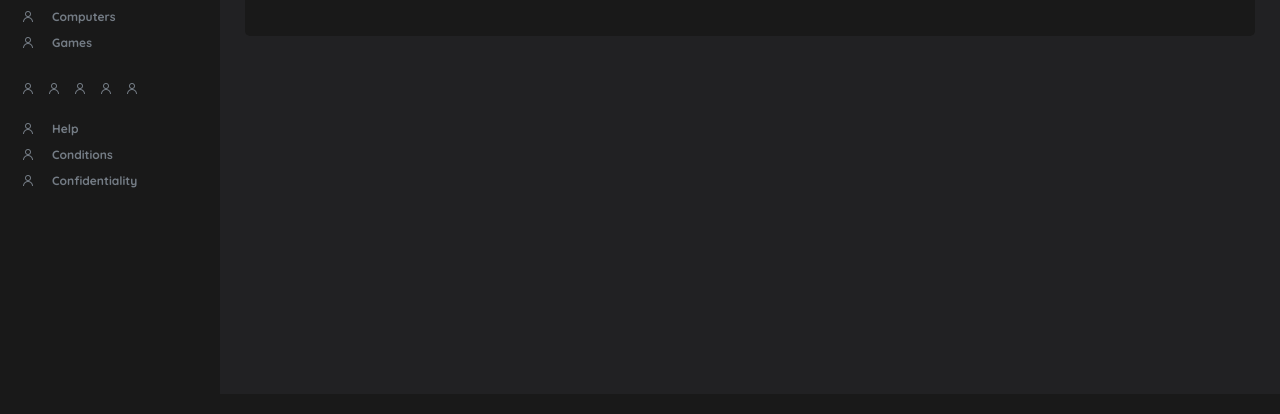
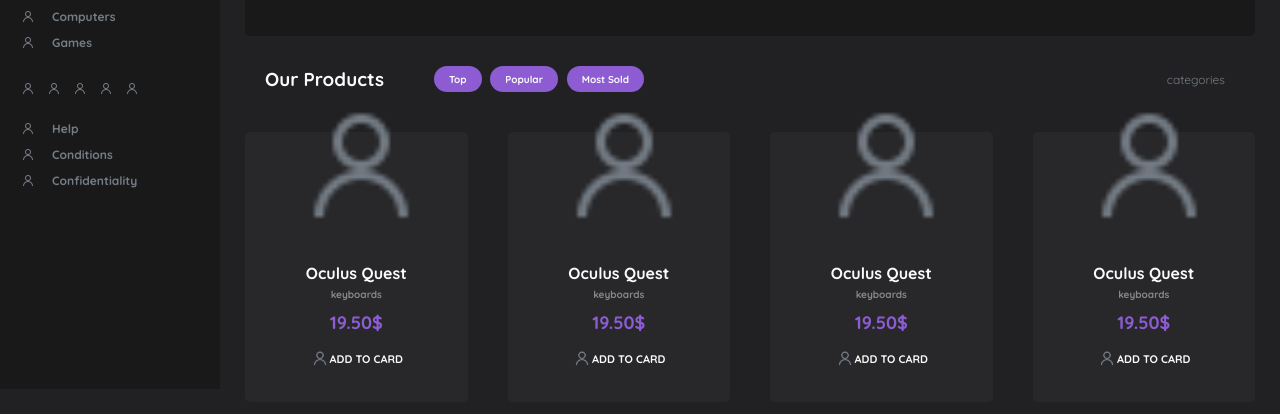
Before and after one commit to mohamed7372/Good-Game-Store, a React (Create React App) app: page / in a window 1280 px wide. Shown: the part 371-785 px from the top of the page. Built offline with nearby package versions, Linux system fonts and the light colour scheme; data requests are answered from the project's data file.

Commit message:
custom card prod

```diff
--- a/src/App.jsx
+++ b/src/App.jsx
@@ -15,7 +15,7 @@
         <article>
           <Home/>
         </article>
-        <Footer />
+        {/* <Footer /> */}
       </main>
     </div>
   );
--- a/src/components/button/Button.jsx
+++ b/src/components/button/Button.jsx
@@ -1,6 +1,10 @@
 import './Button.css';
 
-const Button = ({ title, img, fontSize, imgSize }) => {
+const Button = ({ title, img, fontSize, imgSize, heightBtn }) => {
+
+    const style_button = {
+        height: heightBtn ? heightBtn : 'fit-content'
+    }
 
     const style_span = {
         fontSize: fontSize,
@@ -11,7 +15,7 @@
     }
 
     return (
-        <button className='button'>
+        <button className='button' style={style_button}>
             <span style={style_span}>{title}</span>
             {img &&
                 <img src={process.env.PUBLIC_URL + `/assets/icons/${img}`}
--- /dev/null
+++ b/src/components/card/Card.css
@@ -0,0 +1,61 @@
+.card {
+    height: 270px;
+    margin-top: 40px;
+    background-color: #28282a;
+    border-radius: 5px;
+    padding: 30px 0;
+    display: flex;
+    flex-direction: column;
+    justify-content: flex-end;
+    align-items: center;
+    position: relative;
+    cursor: pointer;
+    border: 3px solid #28282a;
+}
+
+.card:hover {
+    border: 3px solid var(--gray-color);
+}
+
+.card>img {
+    position: absolute;
+    left: calc(50% - 70px);
+    top: -40px;
+    width: 150px;
+}
+
+.card>h4 {
+    font-weight: 900;
+    margin: 5px 0;
+    text-transform: capitalize;
+}
+
+.card>p:first-of-type {
+    font-size: 10px;
+    font-weight: bold;
+    color: #888;
+}
+
+.card>p:last-of-type {
+    font-size: 18px;
+    font-weight: 900;
+    color: var(--main-color);
+    margin: 10px 0 15px;
+}
+
+.card .btn {
+    display: flex;
+    justify-content: center;
+    align-items: center;
+}
+
+.card .btn>img {
+    width: 20px;
+    height: 20px;
+}
+
+.card .btn>span {
+    font-size: 11px;
+    text-transform: uppercase;
+    font-weight: 900;
+}
--- /dev/null
+++ b/src/components/card/Card.jsx
@@ -0,0 +1,18 @@
+import './Card.css';
+
+const Card = ({prod}) => {
+    return (
+        <div className="card">
+            <img src={process.env.PUBLIC_URL + `/assets/icons/profile-ic.png`} />
+            <h4>{prod.name}</h4>
+            <p>{prod.category}</p>
+            <p>{prod.price}$</p>
+            <div className="btn">
+                <img src={process.env.PUBLIC_URL + `/assets/icons/profile-ic.png`} />
+                <span>add to card</span>
+            </div>
+        </div>
+    );
+}
+
+export default Card;
--- /dev/null
+++ b/src/components/card/CardList.css
@@ -0,0 +1,5 @@
+.card-list {
+    display: grid;
+    grid-template-columns: repeat(4, auto);
+    gap: 10px 40px;
+}
--- /dev/null
+++ b/src/components/card/CardList.jsx
@@ -0,0 +1,26 @@
+import Card from "./Card";
+import './CardList.css';
+
+const CardList = () => {
+
+    const prod = {
+        name: 'oculus quest',
+        category: 'keyboards',
+        price: '19.50'
+    };
+
+    return (
+        <div className="card-list">
+            <Card prod={prod}/>
+            <Card prod={prod}/>
+            <Card prod={prod}/>
+            <Card prod={prod}/>
+            <Card prod={prod}/>
+            <Card prod={prod}/>
+            <Card prod={prod}/>
+            <Card prod={prod}/>
+        </div>
+    );
+}
+
+export default CardList;
--- /dev/null
+++ b/src/components/fillter/Fillter.css
@@ -0,0 +1,31 @@
+.fillter {
+    display: flex;
+    align-items: center;
+    justify-content: space-between;
+    margin-top: 30px;
+    padding: 0 20px;
+}
+
+.fillter>div {
+    display: flex;
+    align-items: center;
+    justify-content: space-between;
+}
+
+.fillter > div > h3 {
+    text-transform: capitalize;
+    margin-right: 50px;
+}
+
+.fillter .buttons {
+    display: flex;
+    justify-content: space-between;
+    align-items: center;
+    width: 210px;
+}
+
+.fillter > p {
+    font-size: 12px;
+    color: var(--second-color);
+    margin-right: 10px;
+}
--- /dev/null
+++ b/src/components/fillter/Fillter.jsx
@@ -0,0 +1,22 @@
+import Button from '../button/Button';
+import './Fillter.css';
+
+const Fillter = ({ title, caption, showBtn}) => {
+    return (
+        <div className="fillter">
+            <div>
+                <h3>{title}</h3>
+                {showBtn && (
+                    <div className="buttons">
+                        <Button title='Top' fontSize='10px' heightBtn='26px'/>
+                        <Button title='Popular' fontSize='10px' heightBtn='26px'/>
+                        <Button title='Most Sold' fontSize='10px' heightBtn='26px'/>
+                    </div>
+                )}
+            </div>
+            <p>{caption}</p>
+        </div>
+    );
+}
+
+export default Fillter;
--- a/src/hooks/useFetch.jsx
+++ b/src/hooks/useFetch.jsx
@@ -1,4 +1,6 @@
 import { useEffect, useState } from "react";
+
+// npx json-server --watch data/db.json --port 8000
 
 const useFetch = (url) => {
 
--- a/src/index.css
+++ b/src/index.css
@@ -5,6 +5,7 @@
   --second-color: #747c85;
   --dark-color: #191919;
   --light-dark-color: #212123;
+  --gray-color: #38383a;
   --light-color: #fbfbfb;
 }
 
--- a/src/pages/home/Home.jsx
+++ b/src/pages/home/Home.jsx
@@ -1,10 +1,20 @@
 import Announce from '../../components/announce/Announce';
+import Fillter from '../../components/fillter/Fillter';
+import CardList from '../../components/card/CardList';
 import './Home.css';
 
 const Home = () => {
+
+
+
     return (
         <div className="home">
             <Announce />
+            <Fillter title='our products' caption='categories' showBtn={true}/>
+            <CardList />
+
+            <Fillter title='our products' caption='categories'/>
+            <Fillter title='our games' caption='games' showBtn={true} />
         </div>
     );
 }
```
